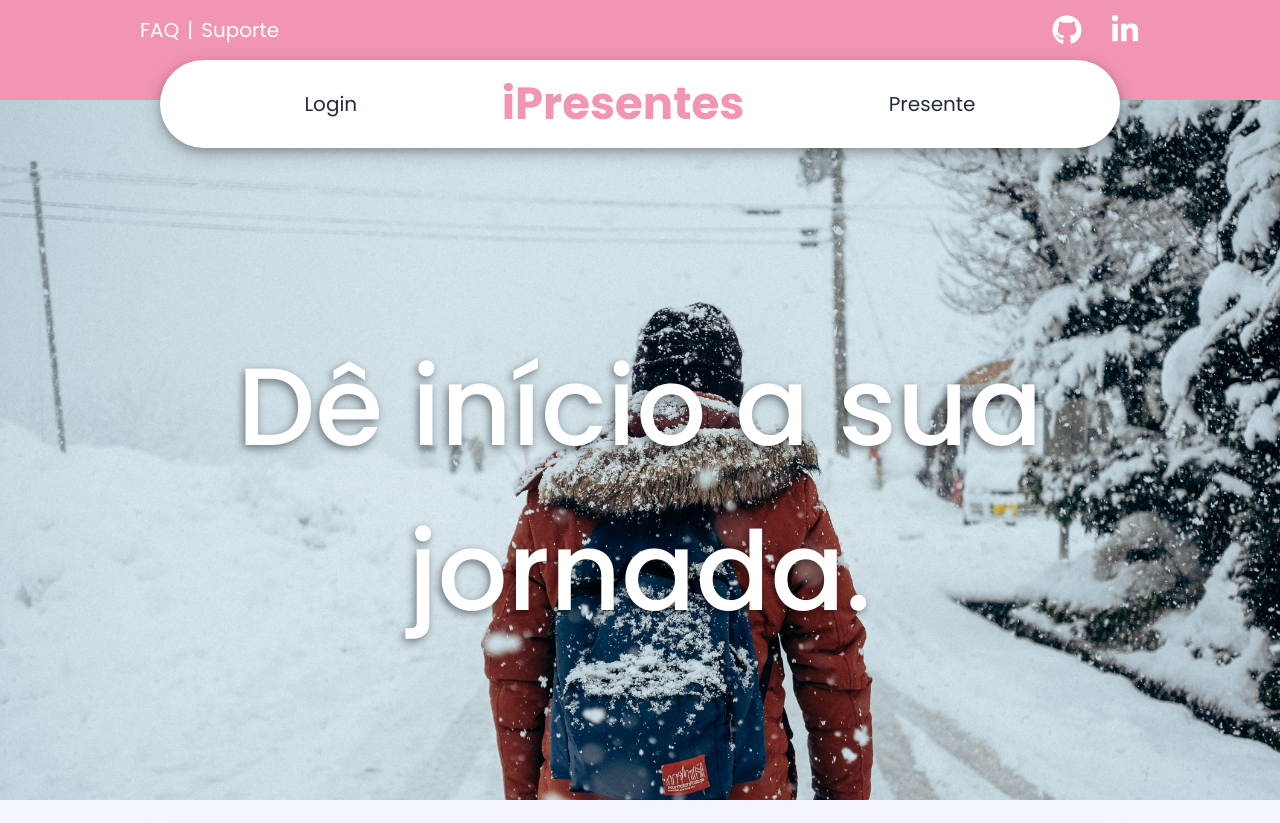
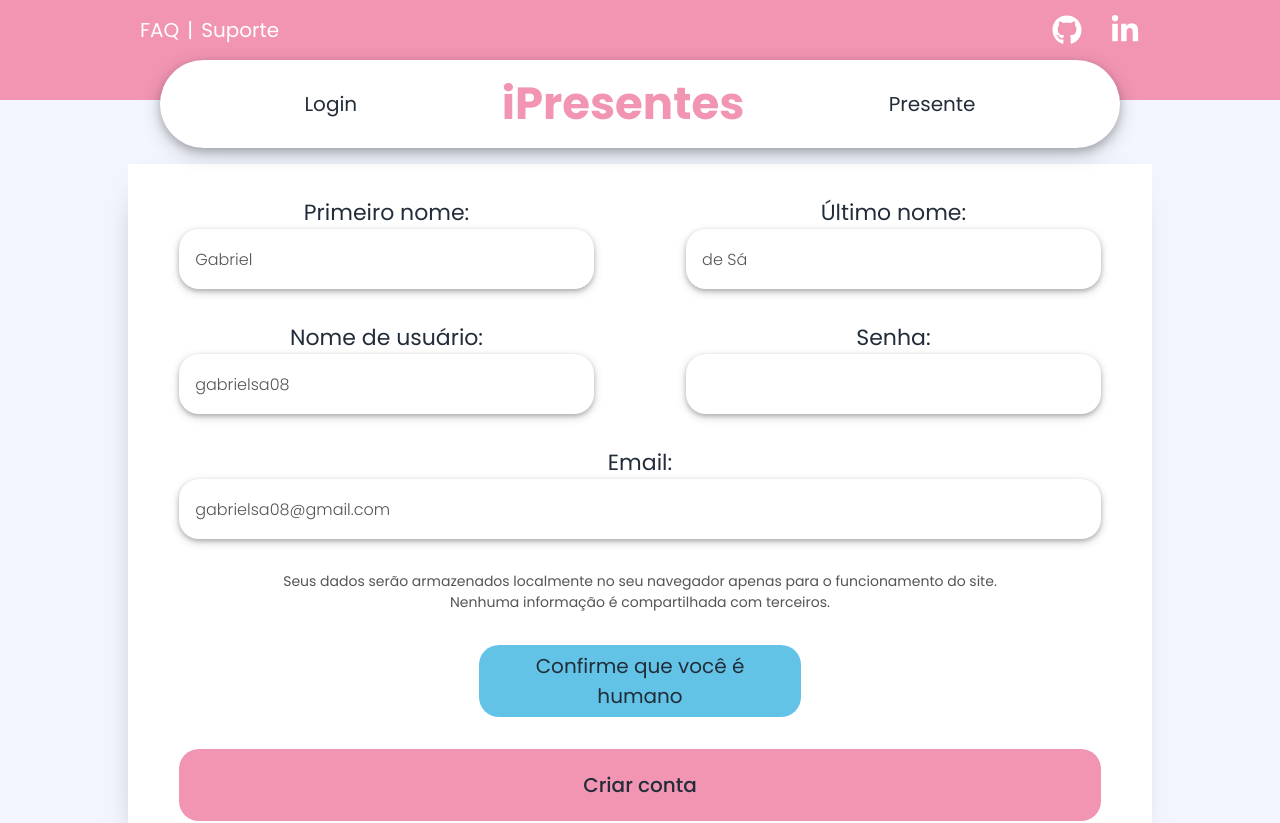
Before and after one commit to GabrielAttano/presente_de_natal, a React (Vite) app: page /create-account in a window 1280 px wide. Shown: the top 823 px of the page. Built offline with nearby package versions, Linux system fonts and the light colour scheme.

Commit message:
change(create account): remove background image

```diff
--- a/src/pages/createAccount/index.jsx
+++ b/src/pages/createAccount/index.jsx
@@ -158,11 +158,6 @@ function CreateAccount() {
 
   return (
     <S.body>
-
-      <S.backgroundImage >
-        <S.backgroundImage_text>Dê início a sua jornada.</S.backgroundImage_text>
-      </S.backgroundImage>
-
       <S.createAccount_container>
         <S.formWrapper>
           <S.form>
--- a/src/pages/createAccount/styled.js
+++ b/src/pages/createAccount/styled.js
@@ -10,8 +10,10 @@ export const body = styled.div`
   width: 100%;
   align-items: center;
   justify-content: flex-start;
+  padding-top: 32px;
 
   @media (min-width: 992px) {
+    padding-top: 64px;
     padding-bottom: 64px;
     gap: 32px;
   }
```
